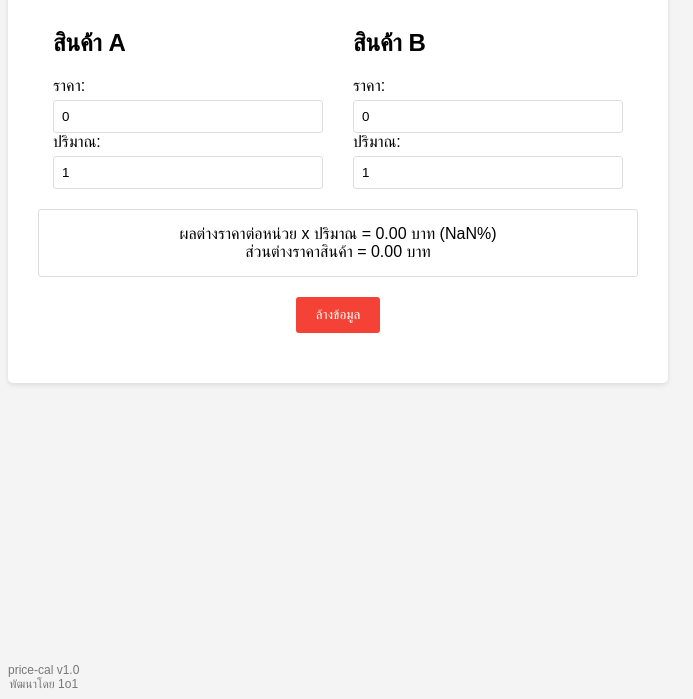
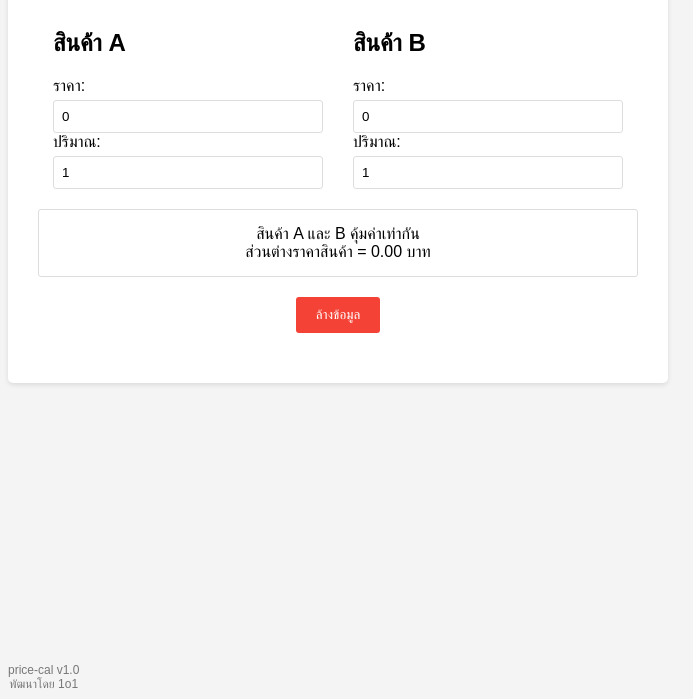
Before and after one commit to singfirewire/price-cal, a plain HTML site: page index.html in a window 1280 px wide. Shown: the part 137-836 px from the top of the page, without its empty margins (0-693 px from the left). Drawn offline with Linux system fonts and the light colour scheme.

Commit message:
Update index.html

```diff
--- a/index.html
+++ b/index.html
@@ -126,9 +126,6 @@
     const result = document.getElementById('result');
     const clearBtn = document.getElementById('clearBtn');
 
-
-
-
     function comparePrice() {
       const priceA = parseFloat(document.getElementById('priceA').value);
       const quantityA = parseFloat(document.getElementById('quantityA').value);
@@ -140,11 +137,17 @@
       let resultText = "";
 
       // 1. ผลต่างของราคาต่อหน่วย คูณด้วย ปริมาณสินค้า
-    let diff = Math.abs(pricePerUnitA - pricePerUnitB); // คำนวณส่วนต่างราคาต่อหน่วย
-    let totalPriceDiff = diff * Math.max(quantityA, quantityB); // คูณด้วยปริมาณที่มากกว่า
+      let diff = Math.abs(pricePerUnitA - pricePerUnitB);
+      let totalPriceDiff = diff * Math.max(quantityA, quantityB);
       let percent = ((diff / Math.max(pricePerUnitA, pricePerUnitB)) * 100).toFixed(2);
 
-    resultText += `ผลต่างราคาต่อหน่วย x ปริมาณ = ${totalPriceDiff.toFixed(2)} บาท (${percent}%)<br>`;
+      if (pricePerUnitA < pricePerUnitB) {
+        resultText += `สินค้า A ประหยัดกว่า = ${totalPriceDiff.toFixed(2)} บาท (${percent}%)<br>`;
+      } else if (pricePerUnitA > pricePerUnitB) {
+        resultText += `สินค้า B ประหยัดกว่า = ${totalPriceDiff.toFixed(2)} บาท (${percent}%)<br>`;
+      } else {
+        resultText += "สินค้า A และ B คุ้มค่าเท่ากัน<br>";
+      }
 
       // 2. ผลต่างของราคาสินค้า A ลบด้วยราคาสินค้า B
       let priceDiff = Math.abs(priceA - priceB);
@@ -153,18 +156,22 @@
       result.innerHTML = resultText;
     }
 
-
-
-    priceA.addEventListener('input', comparePrice);
-    quantityA.addEventListener('input', comparePrice);
-    priceB.addEventListener('input', comparePrice);
-    quantityB.addEventListener('input', comparePrice);
+    const inputs = document.querySelectorAll('input[type="number"]');
+    inputs.forEach(input => {
+      input.addEventListener('input', () => {
+        comparePrice();
+        saveData();
+      });
+    });
 
     clearBtn.addEventListener('click', () => {
-      priceA.value = 0;
-      quantityA.value = 1;
-      priceB.value = 0;
-      quantityB.value = 1;
+      inputs.forEach(input => {
+        if (input.id.startsWith('price')) {
+          input.value = 0;
+        } else {
+          input.value = 1;
+        }
+      });
       result.textContent = "กรุณากรอกข้อมูลให้ครบทั้งสองสินค้า";
     });
 
@@ -182,13 +189,8 @@
       quantityA.value = localStorage.getItem('quantityA') || 1;
       priceB.value = localStorage.getItem('priceB') || 0;
       quantityB.value = localStorage.getItem('quantityB') || 1;
-      comparePrice(); // คำนวณผลลัพธ์ทันทีเมื่อโหลดข้อมูล
+      comparePrice();
     }
-
-    priceA.addEventListener('input', saveData);
-    quantityA.addEventListener('input', saveData);
-    priceB.addEventListener('input', saveData);
-    quantityB.addEventListener('input', saveData);
 
     // โหลดข้อมูลเมื่อเปิดหน้าเว็บ
     loadData();
```
Lines whose indentation alone changed are shown as unchanged.
